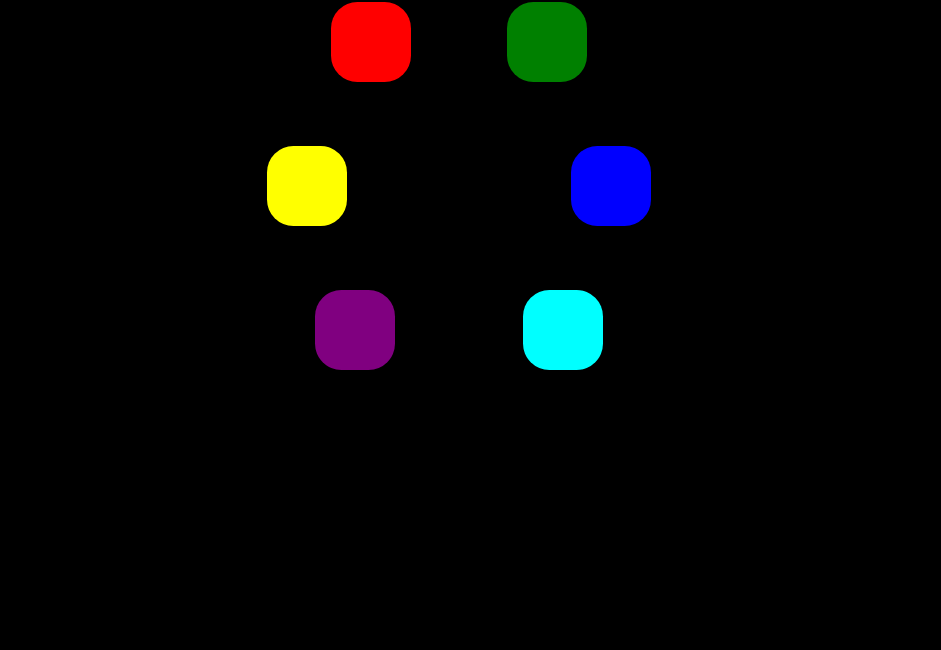
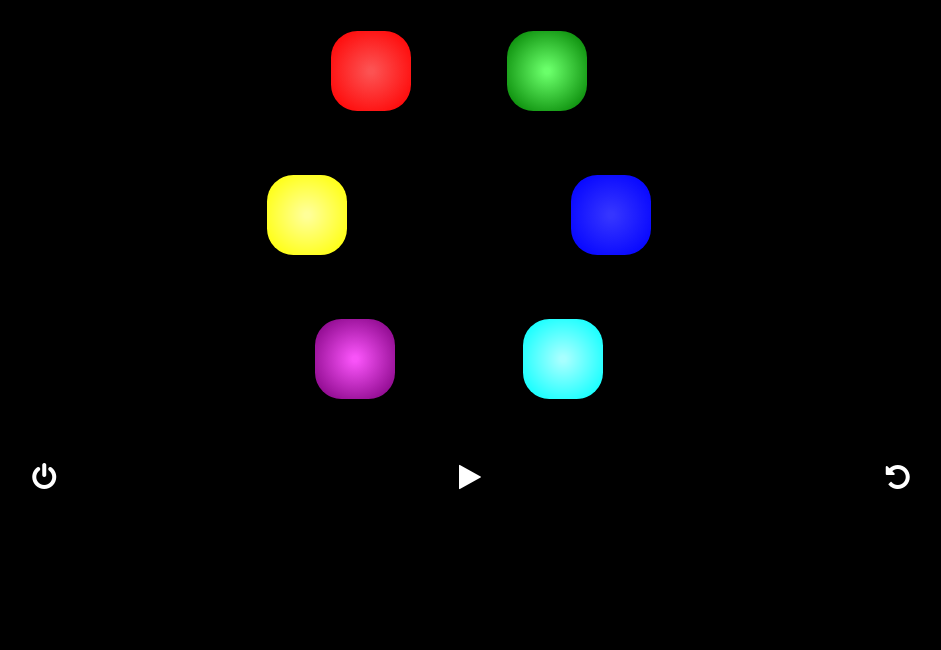
Before and after one commit to nsedan/Cyrene, a plain HTML site: page index.html in a window 1280 px wide. Shown: the part 150-800 px from the top of the page, without its empty margins (181-1122 px from the left). Drawn offline with nearby package versions, Linux system fonts and the light colour scheme; a web font is replaced by a local one.

Commit message:
Panel control CSS added

```diff
--- a/assets/css/style.css
+++ b/assets/css/style.css
@@ -15,12 +15,18 @@ body{
     height: 100%;
 }
 
+
+/* LOGO */
 #Cyrene{
     font-family: 'MuseoModerno', cursive;
     font-weight: 900;
+    font-size: 4rem;
     text-align: center;
     margin-top: 4rem
 }
+
+
+/* GAMEFIELD */
 
 .top-row, .middle-row, .bottom-row{
     display: flex;
@@ -30,7 +36,7 @@ body{
 #red{
     width: 5rem;
     height: 5rem;
-    background-color: red;
+    background-image: radial-gradient(rgb(252, 82, 82) 5%, red 95%);
     border-radius: 33%;
     margin: 2rem auto;
     margin-right: 3rem;
@@ -39,7 +45,7 @@ body{
 #green{
     width: 5rem;
     height: 5rem;
-    background-color: green;
+    background-image: radial-gradient(rgb(106, 255, 106) 5%, green 95%);
     border-radius: 33%;
     margin: 2rem auto;
     margin-left: 3rem;
@@ -47,8 +53,8 @@ body{
 
 #yellow{
     width: 5rem;
-    height: 5rem;;
-    background-color: yellow;
+    height: 5rem;
+    background-image: radial-gradient(rgb(255, 255, 152) 5%, yellow 95%);
     border-radius: 33%;
     margin: 2rem auto;
     margin-right: 7rem;
@@ -57,7 +63,7 @@ body{
 #blue{
     width: 5rem;
     height: 5rem;
-    background-color: blue;
+    background-image: radial-gradient(rgb(53, 53, 255) 5%,blue 95%);
     border-radius: 33%;
     margin: 2rem auto;
     margin-left: 7rem;
@@ -66,7 +72,7 @@ body{
 #purple{
     width: 5rem;
     height: 5rem;
-    background-color: purple;
+    background-image: radial-gradient(rgb(248, 83, 248) 5%,purple 95%);
     border-radius: 33%;
     margin: 2rem auto;
     margin-right: 4rem;
@@ -75,8 +81,33 @@ body{
 #cyan{
     width: 5rem;
     height: 5rem;
-    background-color: cyan;
+    background-image: radial-gradient(rgb(167, 255, 255) 5%,cyan 95%);
     border-radius: 33%;
     margin: 2rem auto;
     margin-left: 4rem;
 }
+
+
+
+/* CONTROL PANEL */
+
+.fa-power-off{
+    font-weight: 400;
+    font-size: 1.75rem;
+    margin-top: 2rem;
+    margin-left: 50%;
+}
+
+.fa-undo{
+    font-weight: 400;
+    font-size: 1.75rem;
+    margin-top: 2rem;
+    margin-left: 50%;
+}
+
+.fa-play{
+    font-weight: 400;
+    font-size: 1.75rem;
+    margin-top: 2rem;
+    margin-left: 50%;
+}
--- a/index.html
+++ b/index.html
@@ -16,7 +16,7 @@
     <div class="container-fluid">
         <div class="row">
             <div class="col-12">
-                <h1 id="Cyrene">Cyrene</h1>
+                <h1 id="Cyrene" alt="cyrene">Cyrene</h1>
             </div>
         </div>
         <div id="gamefield">
@@ -33,6 +33,13 @@
                 <div id="cyan"></div>
             </div>
         </div>
+
+        <div class="row" id="control-panel">
+            <div class="col-4"><i class="fa fa-power-off" alt="power on"></i></div>
+            <div class="col-4"><i class="fa fa-play" alt="play"></i></div>
+            <div class="col-4"><i class="fa fa-undo" alt="restart level"></i></div>
+
+        </div>
     </div>
 
     <script src="https://code.jquery.com/jquery-3.4.1.slim.min.js"
```
